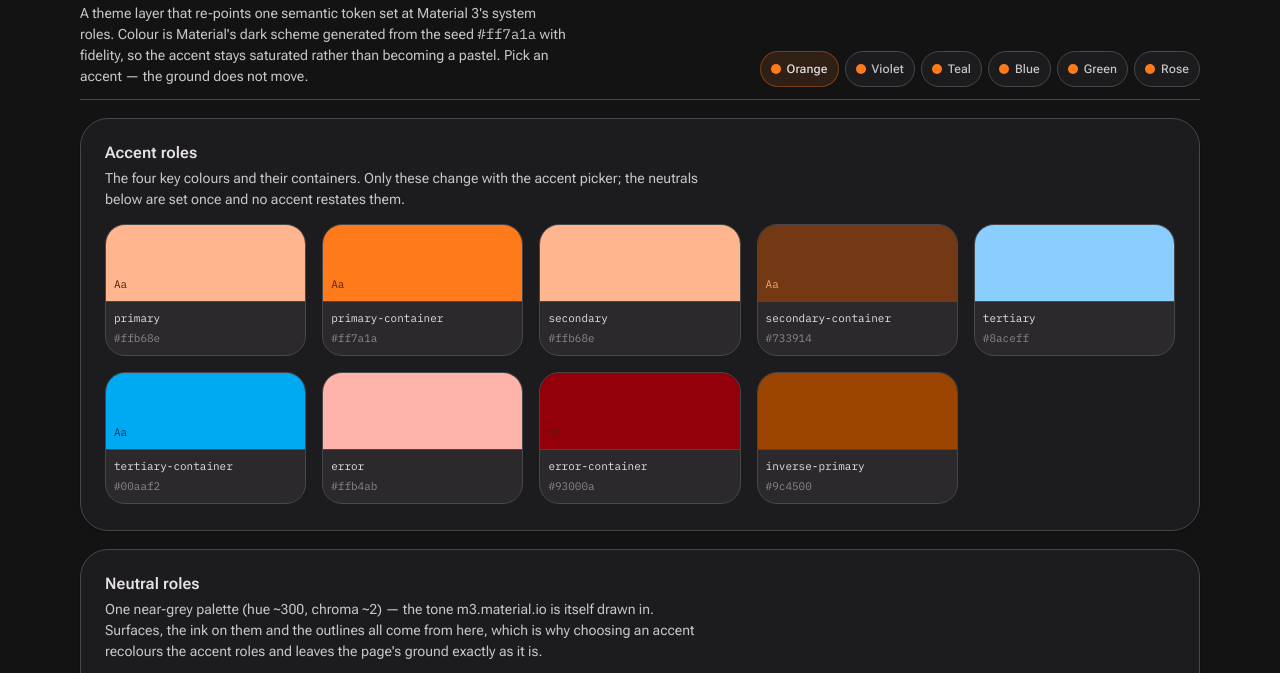
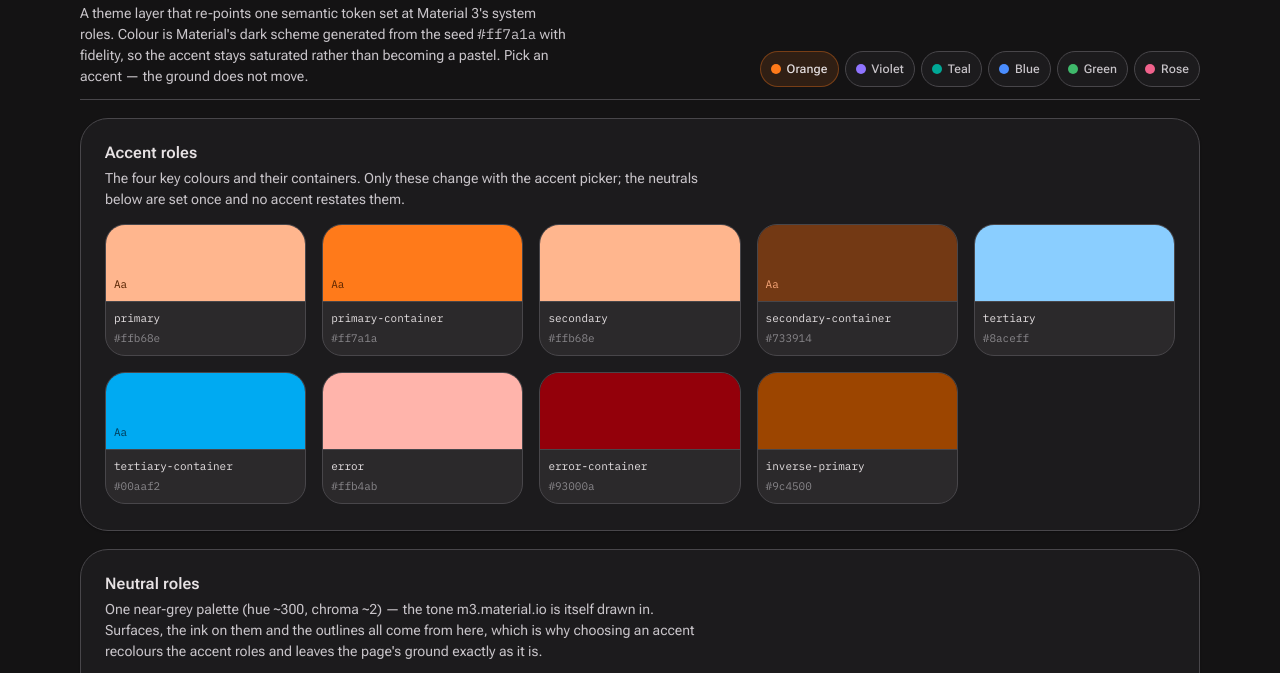
Before and after one commit to MindmatterSolutions/material3-design-system, a plain HTML site: page index.html in a window 1280 px wide. Shown: the part 61-734 px from the top of the page. Drawn offline with Linux system fonts and the light colour scheme.

Commit message:
Let the accent picker show the accents it picks
Every dot read --accent-primary, which is whatever accent is current, so all
six previewed the same colour and the picker showed nothing about what it
would do. Each one now carries the colour it selects, read off the stylesheet
at load by putting the attribute on and reading the value back, because the
accents live in :root[data-accent="…"] rules and the alternative was restating
six values the theme already owns.

The error-container swatch also stopped borrowing on-primary for its contrast
sample. This theme declares no on-error-container -- the status hues carry
their own ink -- and a swatch showing a pair that is not its pair is the exact
drift tell the design-sync notes warn about. It shows no sample instead.

```diff
--- a/index.html
+++ b/index.html
@@ -48,7 +48,10 @@
     background:var(--accent-primary-soft);
     color:var(--text-primary);
   }
-  .accents .dot{width:10px;height:10px;border-radius:var(--radius-full);background:var(--accent-primary)}
+  /* Each dot previews its own accent, not the current one — the colour is read
+     off the stylesheet at load (see swatchAccents) rather than restated here,
+     so the picker can never disagree with what it selects. */
+  .accents .dot{width:10px;height:10px;border-radius:var(--radius-full);background:var(--dot,var(--accent-primary))}
 
   /* panels */
   section{
@@ -275,7 +278,9 @@ const ACCENT_ROLES = [
   ['--md-sys-color-tertiary', null],
   ['--md-sys-color-tertiary-container', '--md-sys-color-on-tertiary-container'],
   ['--md-sys-color-error', null],
-  ['--md-sys-color-error-container', '--md-sys-color-on-primary'],
+  // No on-error-container in this theme — the status hues carry their own ink —
+  // so the swatch shows no sample rather than borrowing a role that isn't its pair.
+  ['--md-sys-color-error-container', null],
   ['--md-sys-color-inverse-primary', null],
 ];
 
@@ -402,8 +407,23 @@ document.getElementById('semantic-map').replaceChildren(...MAP.map(([token, why]
   return tr;
 }));
 
-/* Accent picker — exactly what the theme expects: data-accent on <html>. */
+/* Accent picker — exactly what the theme expects: data-accent on <html>.
+   Before wiring it up, give each button's dot the colour it selects. The
+   accents are declared as :root[data-accent="…"] rules, so the only way to
+   learn one without hard-coding it here is to put the attribute on, read the
+   value back, and move on. Done once, synchronously, before first paint
+   matters. */
 const buttons = [...document.querySelectorAll('.accents button')];
+(function swatchAccents() {
+  const root = document.documentElement;
+  const had = root.dataset.accent;
+  for (const b of buttons) {
+    root.dataset.accent = b.dataset.set;
+    b.querySelector('.dot').style.background =
+      getComputedStyle(root).getPropertyValue('--accent-primary').trim();
+  }
+  if (had === undefined) delete root.dataset.accent; else root.dataset.accent = had;
+})();
 function refresh() {
   const next = getComputedStyle(document.documentElement);
   document.querySelectorAll('.sw').forEach(sw => {
```
